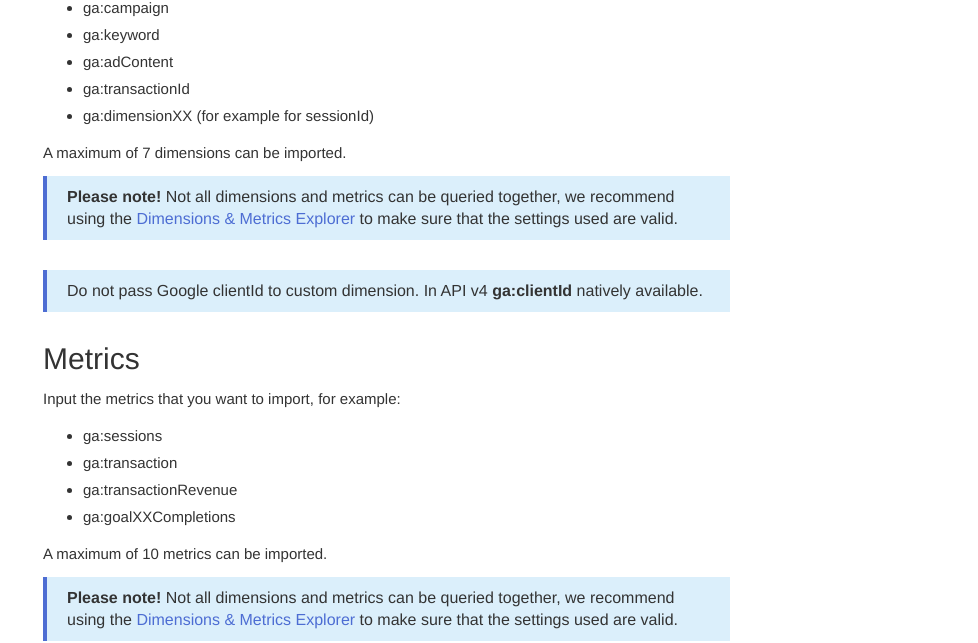
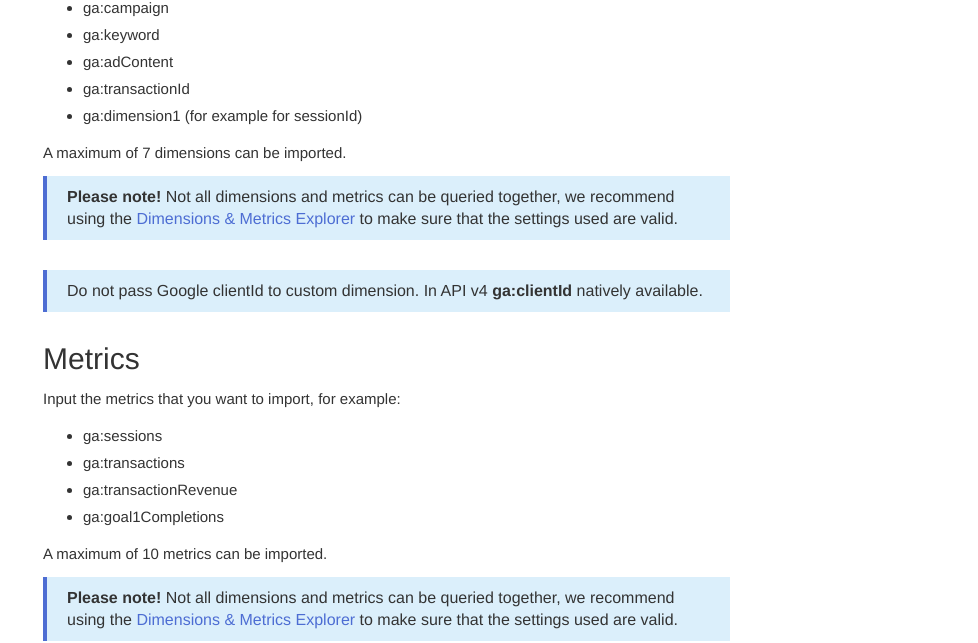
Before and after one commit to segmentstream-com/segmentstream-com.github.io, a Jekyll site: the page built from _docs/datasources/google-analytics.md, in a window 1280 px wide and 900 px high, scrolled down 2196 px. Shown: the part 153-796 px from the top of the window, without its empty margins (302-1280 px from the left). Built offline with Jekyll 4.4.1, drawn with Linux system fonts in a browser that asks for light colours; nearby versions of some CDN libraries.

Commit message:
Fixed GA page

```diff
--- a/_docs/datasources/google-analytics.md
+++ b/_docs/datasources/google-analytics.md
@@ -43,7 +43,7 @@ Input the dimensions that you want to import, for example:
 - ga:keyword
 - ga:adContent
 - ga:transactionId
-- ga:dimensionXX (for example for sessionId)
+- ga:dimension1 (for example for sessionId)
 
 A maximum of 7 dimensions can be imported.
 
@@ -54,9 +54,9 @@ A maximum of 7 dimensions can be imported.
 ## Metrics
 Input the metrics that you want to import, for example:
 - ga:sessions
-- ga:transaction
+- ga:transactions
 - ga:transactionRevenue
-- ga:goalXXCompletions
+- ga:goal1Completions
 
 A maximum of 10 metrics can be imported.
 
```
